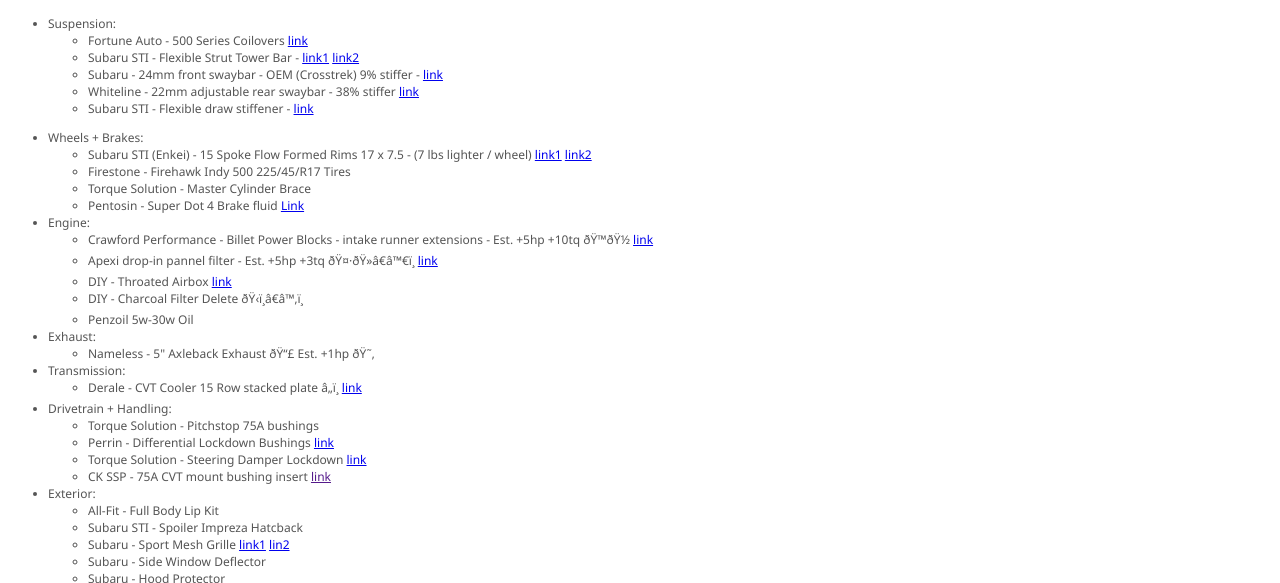
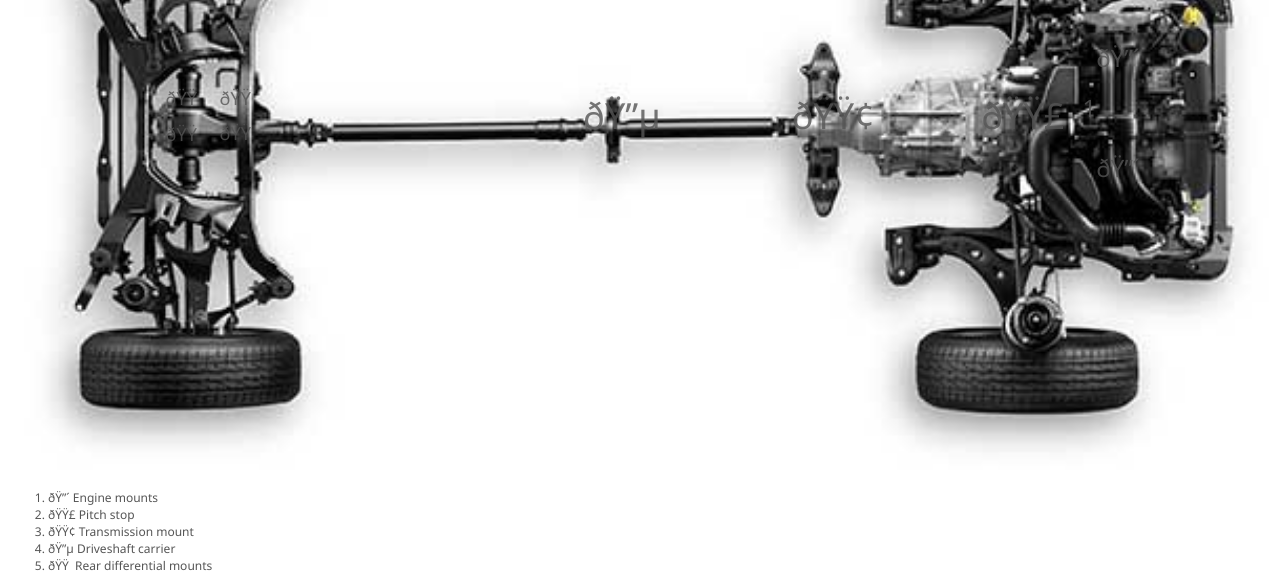
Before and after one commit to 4roller/4roller.github.io, a PHP site: page / in a window 1280 px wide. Shown: the part 3268-3851 px from the top of the page. Run offline with PHP 8.4, Linux system fonts and the light colour scheme.

Commit message:
[tuner] adding driveline upgades

```diff
--- a/tuner/index.html
+++ b/tuner/index.html
@@ -278,10 +278,46 @@
 
       15 days after I bought the car, my first mod arrived. A sway bar. Yes, 20 mm OEM Subaru STI option, up from 16mm
       stock.
-      Made the car roll less around corners. Great fun. ~200 bucks. 💥🐃
+      Made the car roll less around corners. Great fun. ~100 bucks. 💥🐃
 
 
       </p>
+
+      <div class="driveline">
+        <h3> Driveline upgrades</h3>
+        <p>Unlike most tuner cars, the aftermarket power options for this car are limited. With that in mind we can turn
+          our focus towards improving driveline efficiencies. There are a number of places where Subaru uses of soft
+          bushings to provide a comfortable ride. However by replacing these bushings with harder materials we can
+          improve power transfer,
+          reducing AWD drivetrain losses.
+        </p>
+        <div class="driveline-wrapper">
+          <img class="" src="images/drivetrain.jpg" />
+          <div class="dl-dot dl-1">1
+            <span class="one">🔴</span>
+            <span class="two">🔴</span>
+          </div>
+          <div class="dl-dot dl-2">🟣</div>
+          <div class="dl-dot dl-3">🟢</div>
+          <div class="dl-dot dl-4">🔵</div>
+          <div class="dl-dot dl-5">
+            <span class="one">🟠</span>
+            <span class="two">🟠</span>
+            <span class="three">🟠</span>
+            <span class="four">🟠</span>
+          </div>
+        </div>
+
+        <ol>
+          <li>🔴 Engine mounts</li>
+          <li>🟣 Pitch stop</li>
+          <li>🟢 Transmission mount</li>
+          <li>🔵 Driveshaft carrier</li>
+          <li>🟠 Rear differential mounts</li>
+        </ol>
+      </div>
+
+
 
       <div class="scaleWrap">
         <img class="zoom" src="images/alignment.jpg" />
@@ -341,8 +377,7 @@
             <li>Apexi drop-in pannel filter - Est. +5hp +3tq 🤷🏻‍♀️
               <a target="_blank" href="https://www.instagram.com/p/B9vCVh3pWn7/">link</a>
             </li>
-            <li>DIY - Throated Airbox <a target="_blank"
-                href="https://www.instagram.com/p/BxLlxm8AxzV/">link</a>
+            <li>DIY - Throated Airbox <a target="_blank" href="https://www.instagram.com/p/BxLlxm8AxzV/">link</a>
             </li>
             <li>DIY - Charcoal Filter Delete 🏋️‍♂️</li>
             <li>Penzoil 5w-30w Oil</li>
--- a/tuner/style4.css
+++ b/tuner/style4.css
@@ -1,4 +1,3 @@
-
 html {
     font-family: 'Segoe UI', Tahoma, Geneva, Verdana, sans-serif;
     font-weight: 200;
@@ -43,8 +42,9 @@ figure img {
     width: 50%;
     display: inline-block;
 }
-.drivetrain  ul,
-.engine  ul,
+
+.drivetrain ul,
+.engine ul,
 .transmission ul {
     max-width: 320px;
     margin: 0;
@@ -57,7 +57,7 @@ img.dyno-chart {
     max-height: 220px;
 }
 
-img.gunma  {
+img.gunma {
     max-width: 250px;
     vertical-align: top;
     padding: 20px;
@@ -66,3 +66,88 @@ img.gunma  {
 img.sport-wheels {
     max-width: 150px;
 }
+
+
+.driveline {
+    position: relative;
+}
+
+.driveline img {
+
+    width: 100%;
+    height: 100%;
+}
+
+.driveline-wrapper {
+    width: 100%;
+    height: 100%;
+    position: relative;
+}
+
+.dl-dot {
+    position: absolute;
+    font-size: 3em;
+    opacity: .8;
+}
+
+.dl-1 {
+    font-size: 2em;
+    left: 85%;
+    top: 44.5%;
+}
+
+.dl-1 .one {
+    position: absolute;
+    top: -50px;
+}
+
+.dl-1 .two {
+    position: absolute;
+    top: 60px;
+}
+
+.dl-2 {
+    left: 77%;
+    top: 44.5%;
+}
+
+.dl-3 {
+    left: 62%;
+    top: 44.5%;
+}
+
+.dl-4 {
+    left: 45.5%;
+    top: 44.5%;
+}
+
+
+.dl-5 {
+    font-size: 1.5em;
+    left: 15%;
+    top: 46%;
+}
+
+.dl-5 .one {
+    position: absolute;
+    top: -15px;
+    left: 22px;
+}
+
+.dl-5 .two {
+    position: absolute;
+    top: 20px;
+    left: 22px;
+}
+
+.dl-5 .three {
+    position: absolute;
+    top: -15px;
+    left: -32px;
+}
+
+.dl-5 .four {
+    position: absolute;
+    top: 21px;
+    left: -32px;
+}
```
Also changed, not shown: tuner/images/factory.jpg (added).
